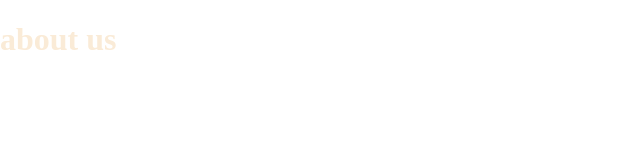
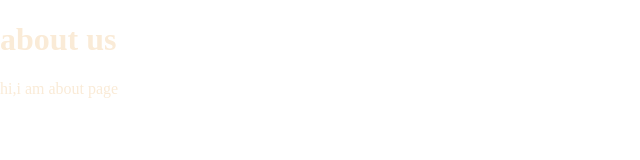
Before and after one commit to Suman-Limbu/git-learning, a plain HTML site: page about.html in a window 1280 px wide. Shown: the full height of the page, 0-640 px from the left. Drawn offline with Linux system fonts and the light colour scheme.

Commit message:
add intro para

```diff
--- a/about.html
+++ b/about.html
@@ -10,6 +10,7 @@
 
 <body>
     <h1>about us</h1>
+    <p>hi,i am about page</p>
 
 </body>
 
```
